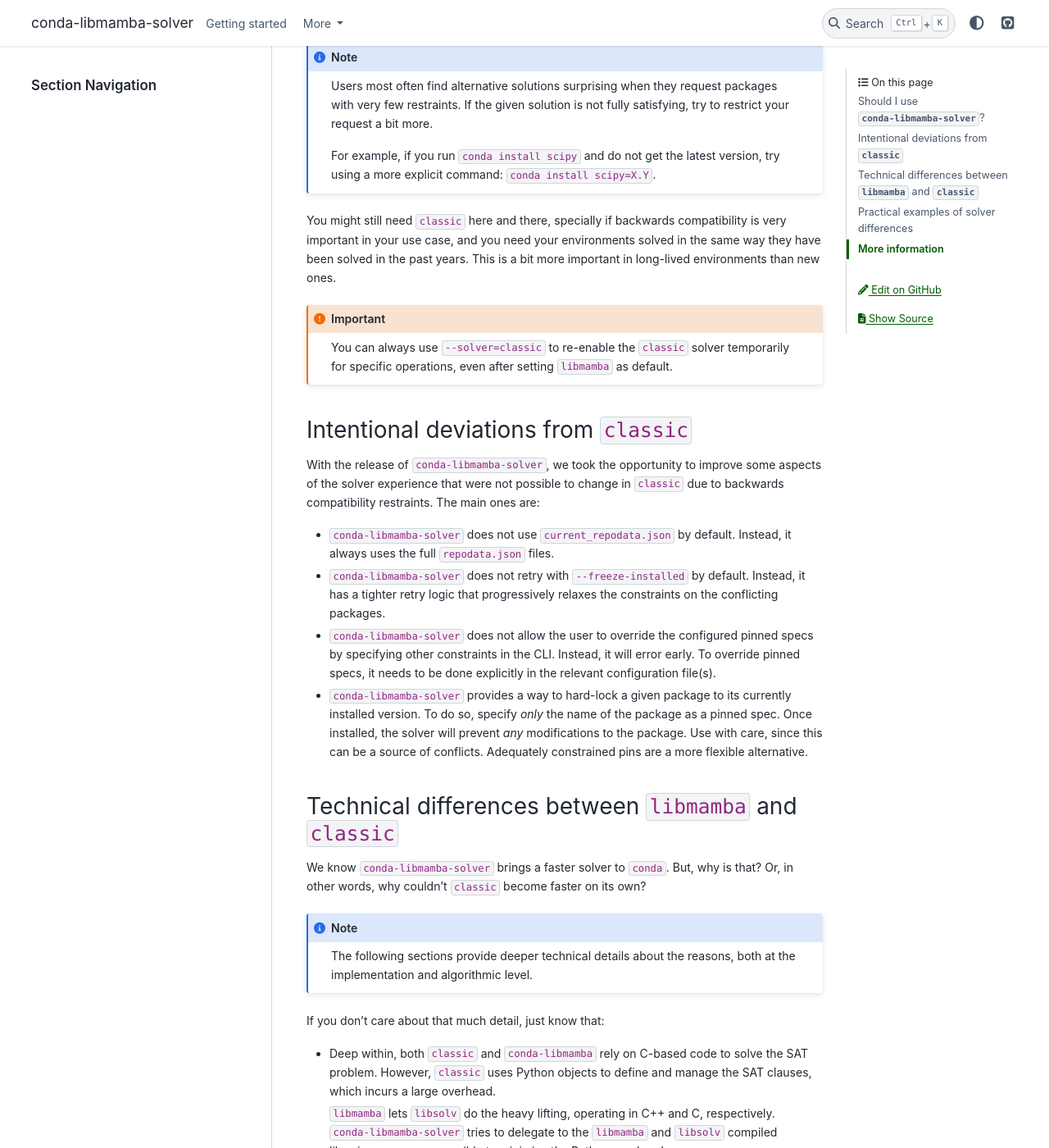
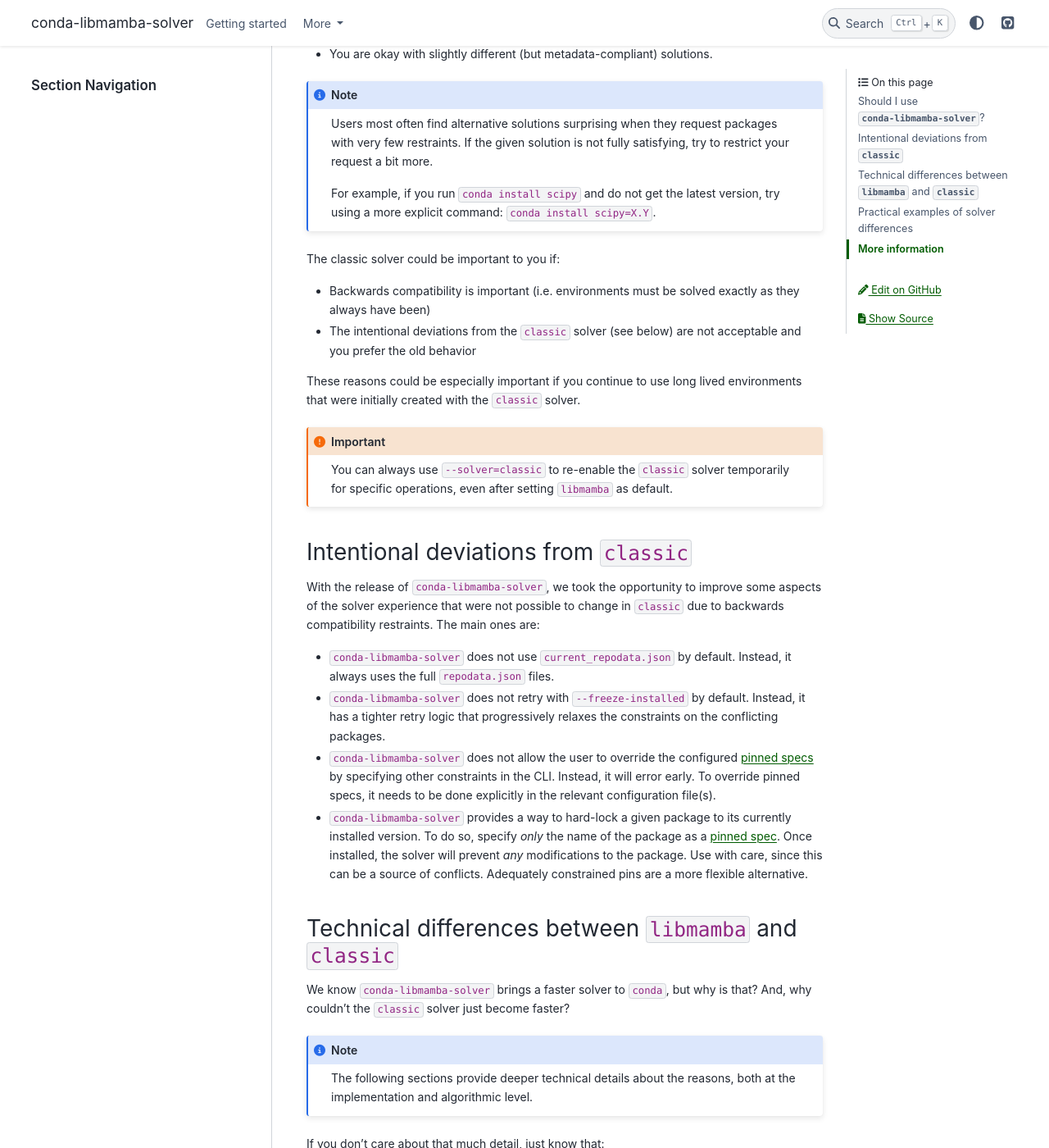
Before and after one commit to conda/conda-libmamba-solver, a Sphinx documentation site: the page built from docs/libmamba-vs-classic.md, in a window 1280 px wide and 1400 px high, scrolled down 446 px. Shown: the whole window at 82% size. Built offline with Sphinx 7.4.7 and the PyData theme 0.15.4, drawn with Linux system fonts in a browser that asks for light colours; some of the changed text lies outside the part shown.

Commit message:
Apply suggestions from code review
Co-authored-by: Travis Hathaway <travis.j.hathaway@gmail.com>

````diff
--- a/docs/libmamba-vs-classic.md
+++ b/docs/libmamba-vs-classic.md
@@ -1,13 +1,15 @@
 # `libmamba` vs `classic`
 
-The `libmamba` solver tries hard to be a drop-in replacement for the `classic` solver.
-However, there are some differences. Some of them are a result of the fundamental differences
-in the underlying solver algorithms, some of them are a result of the implementation details.
-Others are a conscious decision to improve the overall user experience.
+The `libmamba` solver attempts to be a drop-in replacement for the `classic` solver; however, there
+are some differences which could not be avoided. These are the three primary reasons:
+
+- Fundamental differences between the underlying solver algorithms
+- Underlying implementation details
+- Conscious decisions made by developers to improve overall user experience
 
 ## Should I use `conda-libmamba-solver`?
 
-You should definitely stick to `conda-libmamba-solver` if:
+Use `conda-libmamba-solver` if:
 
 * You want a faster solver with low-memory footprint.
 * Some of your environments do not solve quick enough, or at all, with `classic`.
@@ -21,8 +23,12 @@
 For example, if you run `conda install scipy` and do not get the latest version, try using a more explicit command: `conda install scipy=X.Y`.
 ```
 
-You might still need `classic` here and there, specially if backwards compatibility is very important in your use case, and you need your environments solved in the same way they have been solved in the past years.
-This is a bit more important in long-lived environments than new ones.
+The classic solver could be important to you if:
+
+- Backwards compatibility is important (i.e. environments must be solved exactly as they always have been)
+- The intentional deviations from the `classic` solver (see below) are not acceptable and you prefer the old behavior
+
+These reasons could be especially important if you continue to use long lived environments that were initially created with the `classic` solver.
 
 ```{important}
 You can always use `--solver=classic` to re-enable the `classic` solver temporarily for specific operations, even after setting `libmamba` as default.
@@ -34,16 +40,15 @@
 
 * `conda-libmamba-solver` does not use `current_repodata.json` by default. Instead, it always uses the full `repodata.json` files.
 * `conda-libmamba-solver` does not retry with `--freeze-installed` by default. Instead, it has a tighter retry logic that progressively relaxes the constraints on the conflicting packages.
-* `conda-libmamba-solver` does not allow the user to override the configured pinned specs by specifying other constraints in the CLI. Instead, it will error early. To override pinned specs,
+* `conda-libmamba-solver` does not allow the user to override the configured [pinned specs](https://docs.conda.io/projects/conda/en/stable/user-guide/tasks/manage-pkgs.html#preventing-packages-from-updating-pinning) by specifying other constraints in the CLI. Instead, it will error early. To override pinned specs,
 it needs to be done explicitly in the relevant configuration file(s).
-* `conda-libmamba-solver` provides a way to hard-lock a given package to its currently installed version. To do so, specify _only_ the name of the package as a pinned spec. Once installed, the solver will prevent _any_ modifications to the package. Use with care, since this can be a source of conflicts. Adequately constrained pins are a more flexible alternative.
+* `conda-libmamba-solver` provides a way to hard-lock a given package to its currently installed version. To do so, specify _only_ the name of the package as a [pinned spec](https://docs.conda.io/projects/conda/en/stable/user-guide/tasks/manage-pkgs.html#preventing-packages-from-updating-pinning). Once installed, the solver will prevent _any_ modifications to the package. Use with care, since this can be a source of conflicts. Adequately constrained pins are a more flexible alternative.
 
 
 ## Technical differences between `libmamba` and `classic`
 
-We know `conda-libmamba-solver` brings a faster solver to `conda`.
-But, why is that? Or, in other words, why couldn't `classic` become faster
-on its own?
+We know `conda-libmamba-solver` brings a faster solver to `conda`, but why is that?
+And, why couldn't the `classic` solver just become faster?
 
 ```{note}
 The following sections provide deeper technical details about the reasons,
````
